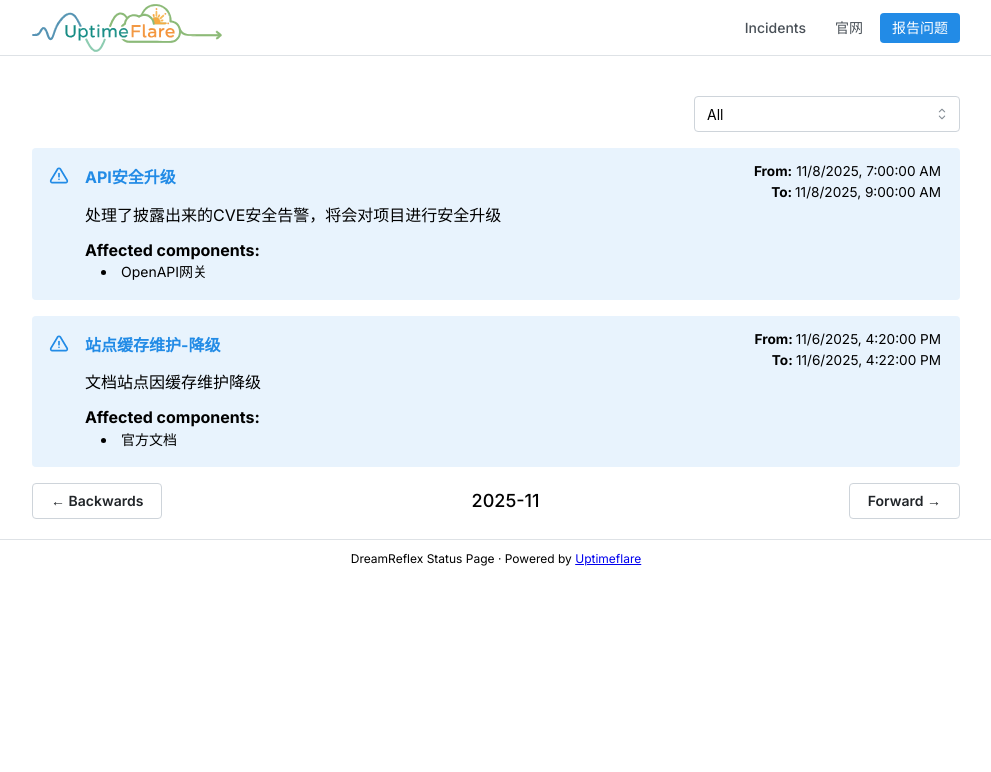
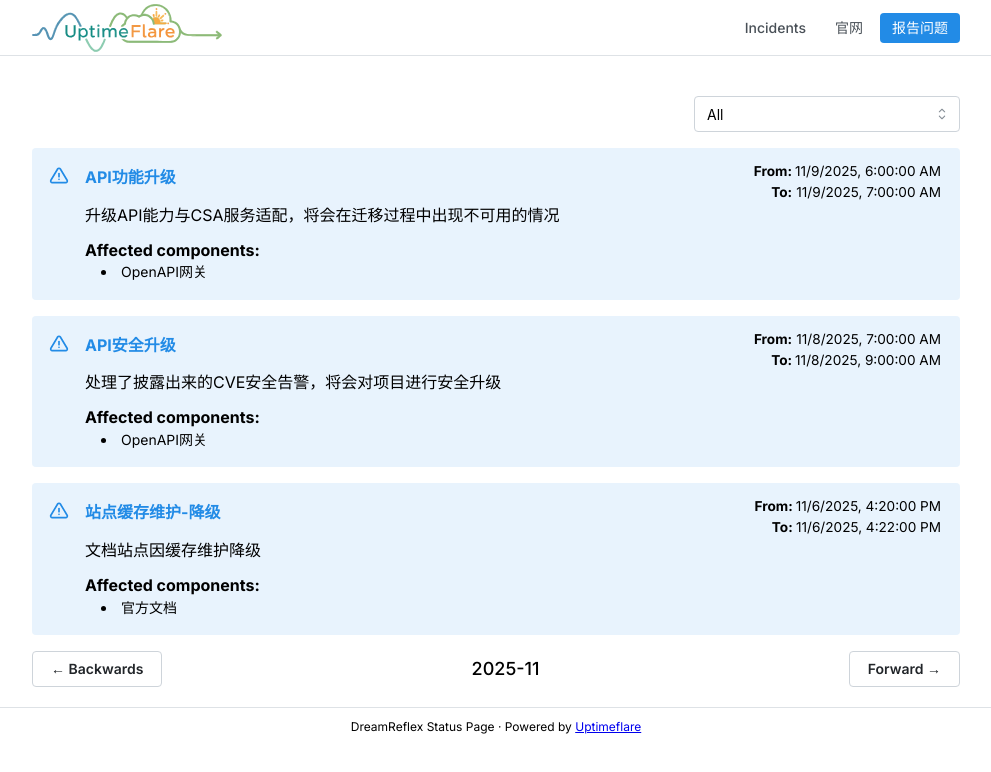
Before and after one commit to dreamreflex/status, a Next.js app: page /incidents in a window 1280 px wide. Shown: the top 772 px of the page, without its empty margins (144-1135 px from the left). Built offline with nearby package versions, Linux system fonts and the light colour scheme.

Commit message:
Add maintenance entry for API功能升级
Added maintenance window for API upgrade with details.

```diff
--- a/uptime.config.ts
+++ b/uptime.config.ts
@@ -67,5 +67,13 @@ const maintenances: MaintenanceConfig[] = [
     end:   '2025-11-08T17:00:00+08:00',
     color: 'blue',
   },
+    {
+    monitors: ['dreamreflex_api'],
+    title: 'API功能升级',
+    body: '升级API能力与CSA服务适配，将会在迁移过程中出现不可用的情况',
+    start: '2025-11-09T14:00:00+08:00',
+    end:   '2025-11-09T15:00:00+08:00',
+    color: 'blue',
+  },
 ]
 export { maintenances, pageConfig, workerConfig }
```
